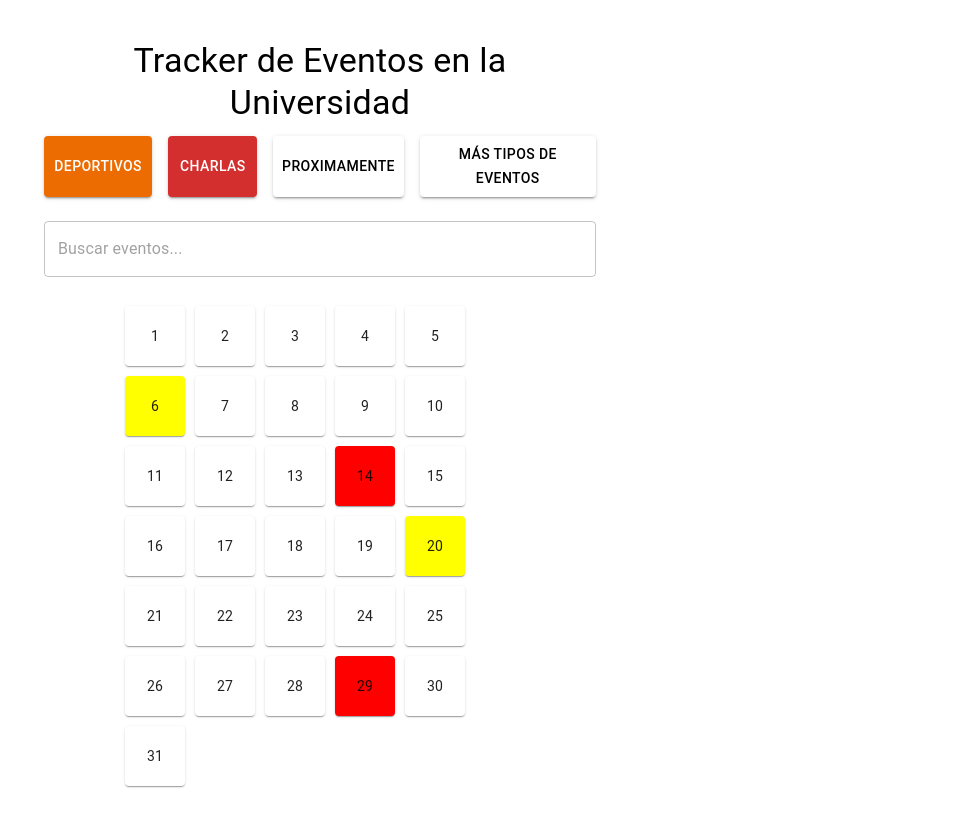
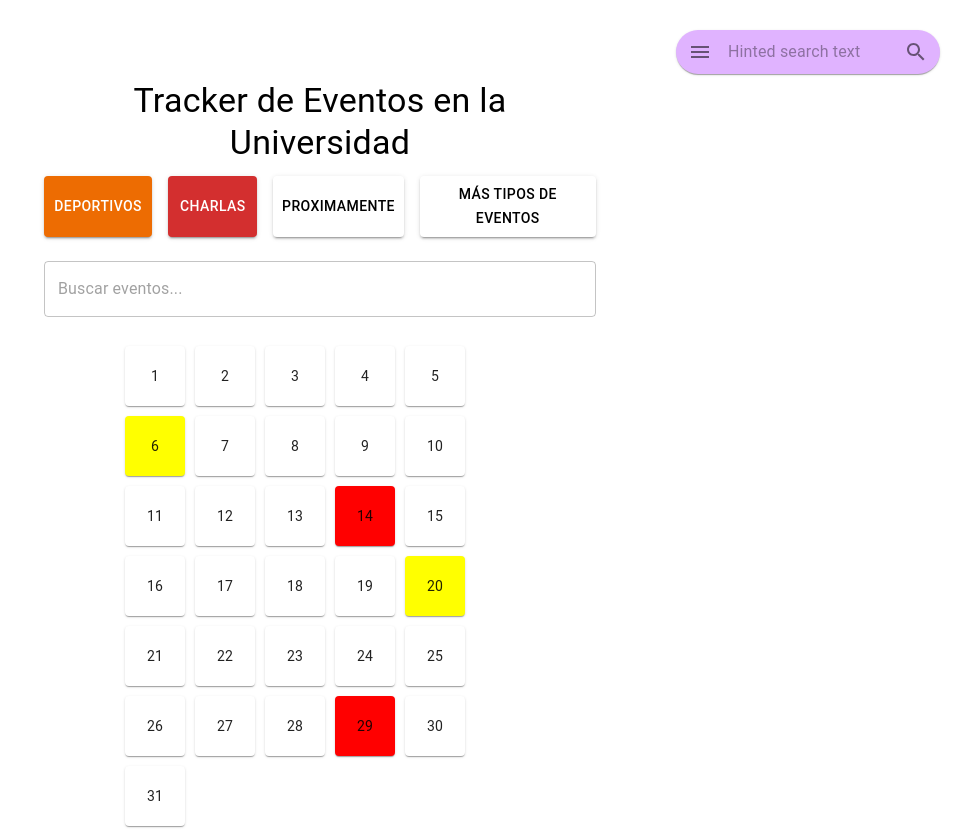
Before and after one commit to Kodamonkey/tracker-universitario, a React (Create React App) app: page / in a window 1280 px wide. Shown: the whole page, without its empty margins (320-1280 px from the left). Before the commit the page ends 800 px from the top, so only its background shows below. Built offline with nearby package versions, Linux system fonts and the light colour scheme.

Commit message:
Navbar actualizada

```diff
--- a/src/App.js
+++ b/src/App.js
@@ -1,7 +1,8 @@
-import React, { useState } from "react";
-import FiltroEventos from "../src/components/FiltroEventos";
-import CalendarioEventos from "../src/components/CalendarioEventos";
-import { Container, Typography, TextField } from "@mui/material";
+import React, { useState } from 'react';
+import Navbar from './components/Navbar'; // Asegúrate de que la ruta sea correcta
+import FiltroEventos from './components/FiltroEventos';
+import CalendarioEventos from './components/CalendarioEventos';
+import { Container, Typography, TextField } from '@mui/material';
 
 function App() {
   const [filter, setFilter] = useState(null);
@@ -11,7 +12,10 @@ function App() {
   };
 
   return (
-    <Container maxWidth="sm" sx={{ textAlign: "center", marginTop: 5 }}>
+    <div>
+      <Navbar /> {/* Navbar siempre visible en la esquina superior derecha */}
+
+      <Container maxWidth="sm" sx={{ textAlign: 'center', marginTop: 10 }}>
         <Typography variant="h4" gutterBottom>
           Tracker de Eventos en la Universidad
         </Typography>
@@ -24,6 +28,7 @@ function App() {
         />
         <CalendarioEventos events={[]} filter={filter} />
       </Container>
+    </div>
   );
 }
 
--- a/src/components/Navbar.jsx
+++ b/src/components/Navbar.jsx
@@ -0,0 +1,39 @@
+import React from 'react';
+import MenuIcon from '@mui/icons-material/Menu';
+import SearchIcon from '@mui/icons-material/Search';
+import { InputBase, IconButton, Paper } from '@mui/material';
+
+const Navbar = () => {
+  return (
+    <Paper
+      component="form"
+      sx={{
+        position: 'fixed',
+        top: 30, // margen superior
+        right: 20, // margen desde la derecha, aumenta para alejarlo más
+        display: 'flex',
+        alignItems: 'center',
+        width: '20%', // Reduce el tamaño general de la Navbar
+        maxWidth: 500, // Ajusta el tamaño máximo
+        padding: '2px 4px',
+        borderRadius: 50, // Hacer la forma ovalada
+        backgroundColor: '#e0b3ff', // Color violeta claro
+        zIndex: 1000, // asegurar que esté sobre otros elementos
+      }}
+    >
+      <IconButton sx={{ padding: '8px' }} aria-label="menu">
+        <MenuIcon />
+      </IconButton>
+      <InputBase
+        sx={{ ml: 1, flex: 1 }}
+        placeholder="Hinted search text"
+        inputProps={{ 'aria-label': 'search' }}
+      />
+      <IconButton type="submit" sx={{ padding: '8px' }} aria-label="search">
+        <SearchIcon />
+      </IconButton>
+    </Paper>
+  );
+};
+
+export default Navbar;
```
Also changed, not shown: src/components/FiltroEventos.jsx (line endings or trailing spaces), 1 other file (tests, documents, lock files or other folders). Lines whose indentation alone changed are shown as unchanged.
